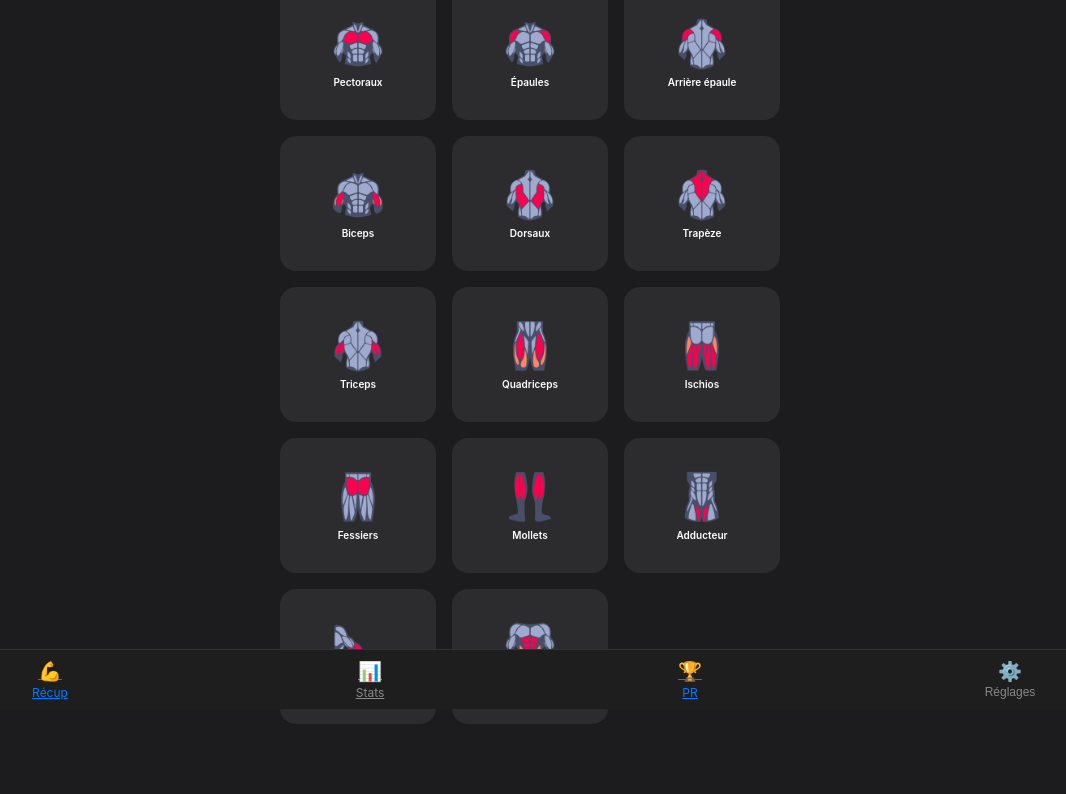
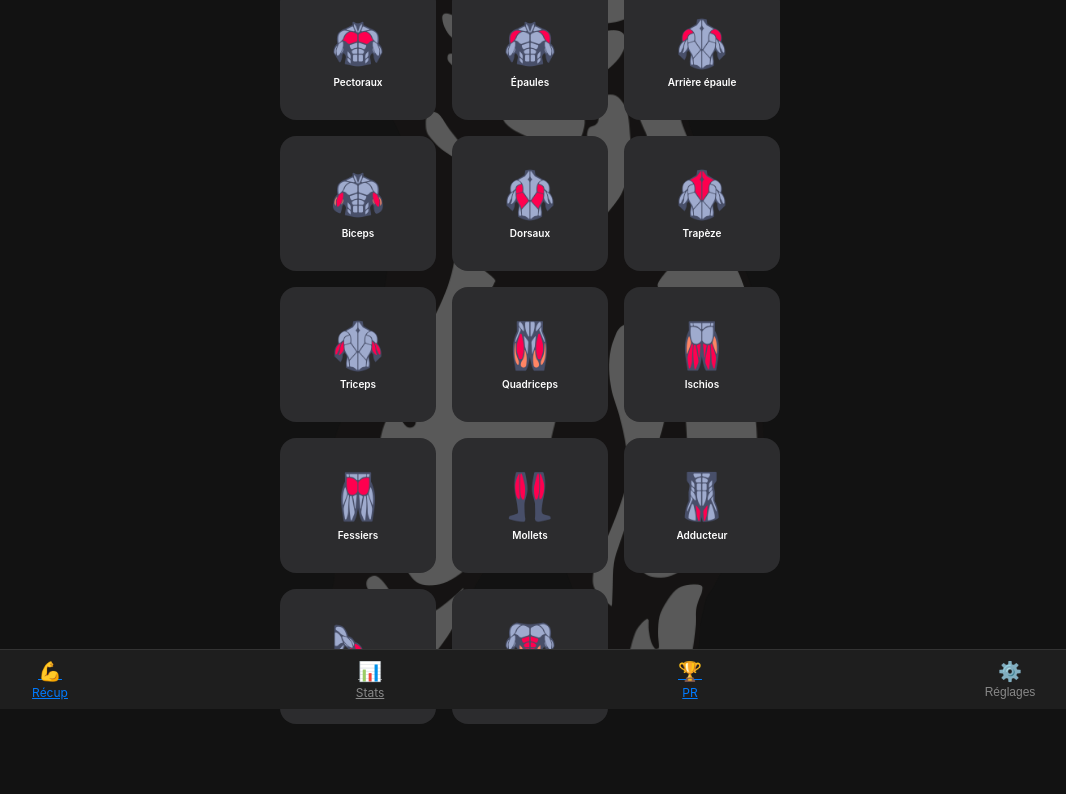
Before and after one commit to roucoulman/pillars_x_gym, a plain HTML site: page index.html in a window 1280 px wide. Shown: the part 91-885 px from the top of the page, without its empty margins (110-1176 px from the left). Drawn offline with nearby package versions, Linux system fonts and the light colour scheme.

Commit message:
are we sigma

```diff
--- a/css/recup.css
+++ b/css/recup.css
@@ -1,4 +1,32 @@
 /* --- 2. GRILLE DE CARTE --- */
+
+body {
+  position: relative;
+  /* Couleur de fond principale */
+  background-color: #121212;
+  margin: 0;
+  min-height: 100vh;
+}
+
+/* Arrière-plan avec opacité gérée séparément */
+body::before {
+  content: "";
+  position: fixed;
+  top: 0;
+  left: 0;
+  width: 100%;
+  height: 100%;
+
+  background-image: url('../public/bodybuilder.png');
+  background-repeat: no-repeat;
+  background-position: center center;
+  background-size: 80% auto; /* Ajustez la taille ici (ex: 50%, 300px, etc.) */
+
+  opacity: 0.3; /* Ajustez l'opacité ici (de 0.0 à 1.0) */
+  z-index: -1;  /* Place l'image derrière le contenu */
+}
+
+
 .grid-muscles {
   display: grid;
   grid-template-columns: repeat(3, 1fr);
--- a/css/stats.css
+++ b/css/stats.css
@@ -0,0 +1,19 @@
+body {
+  /* Lien vers votre image */
+  background-image: url('chemin/vers/votre-image.jpg');
+
+  /* Empêche la répétition de l'image si elle est trop petite */
+  background-repeat: no-repeat;
+
+  /* Redimensionne l'image pour qu'elle couvre tout l'écran */
+  background-size: cover;
+
+  /* Centre l'image dans la fenêtre */
+  background-position: center center;
+
+  /* Fixe l'image pour qu'elle ne défile pas avec le contenu (optionnel) */
+  background-attachment: fixed;
+
+  /* Couleur de secours si l'image met du temps à charger */
+  background-color: #121212;
+}
--- a/js/db.js
+++ b/js/db.js
@@ -48,15 +48,19 @@ export async function initialiserSQLite() {
       name TEXT NOT NULL,
       icon TEXT NOT NULL
     );
-  `);
 
-  // 2. Table des timers (simplifiée sans doublons de colonnes)
-  db.run(`
     CREATE TABLE IF NOT EXISTS timers (
       muscle_id TEXT PRIMARY KEY,
       fin_timer INTEGER NOT NULL,
       FOREIGN KEY(muscle_id) REFERENCES muscles(id)
     );
+
+    CREATE TABLE IF NOT EXISTS PR (
+          exercice TEXT PRIMARY KEY,
+          valeur INTEGER NOT NULL,
+          date DATE
+    )
+
   `);
 
   // 3. Insertion des muscles par défaut si la table est vide
```
Also changed, not shown: public/bodybuilder.png (added).
